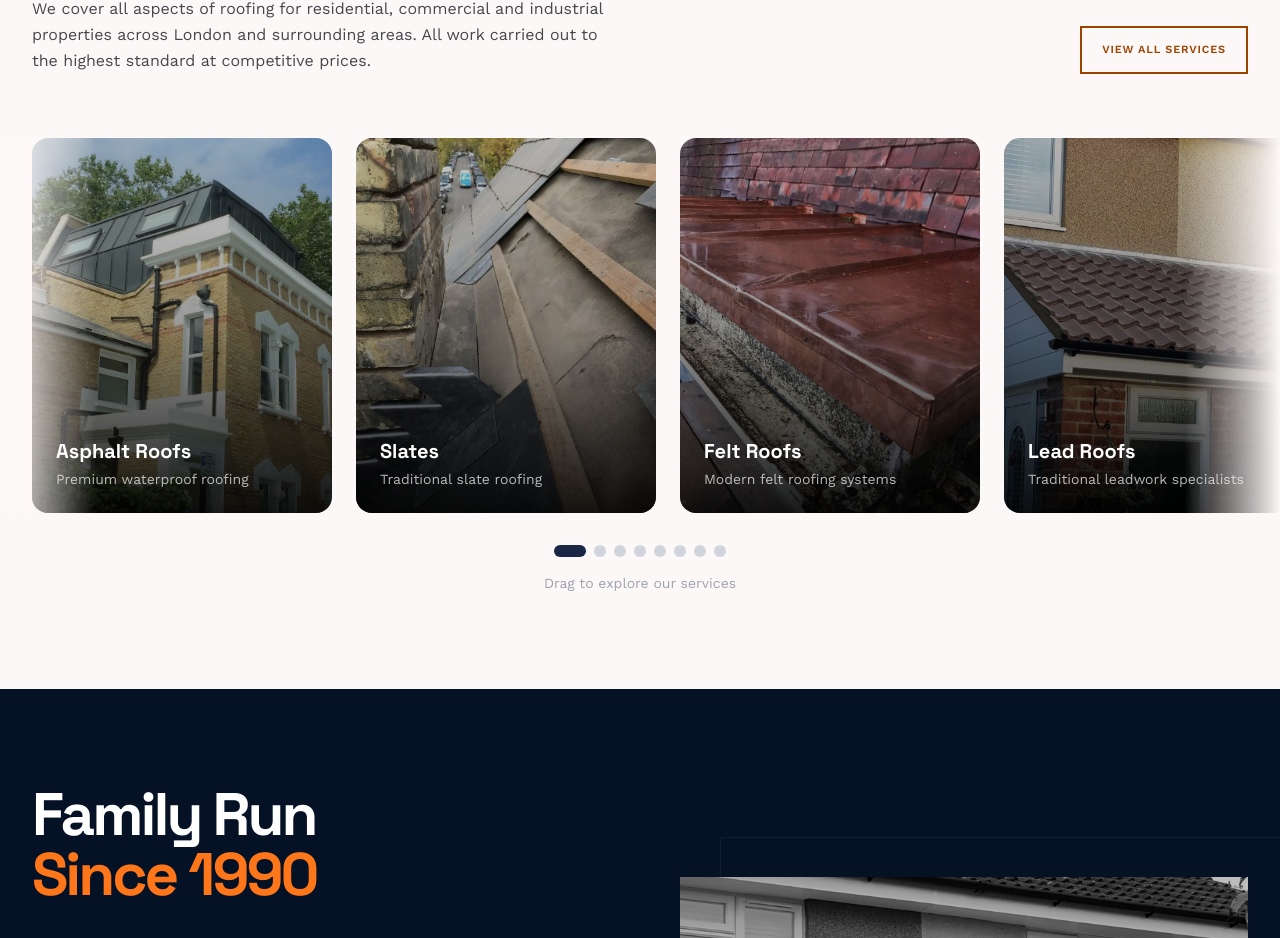
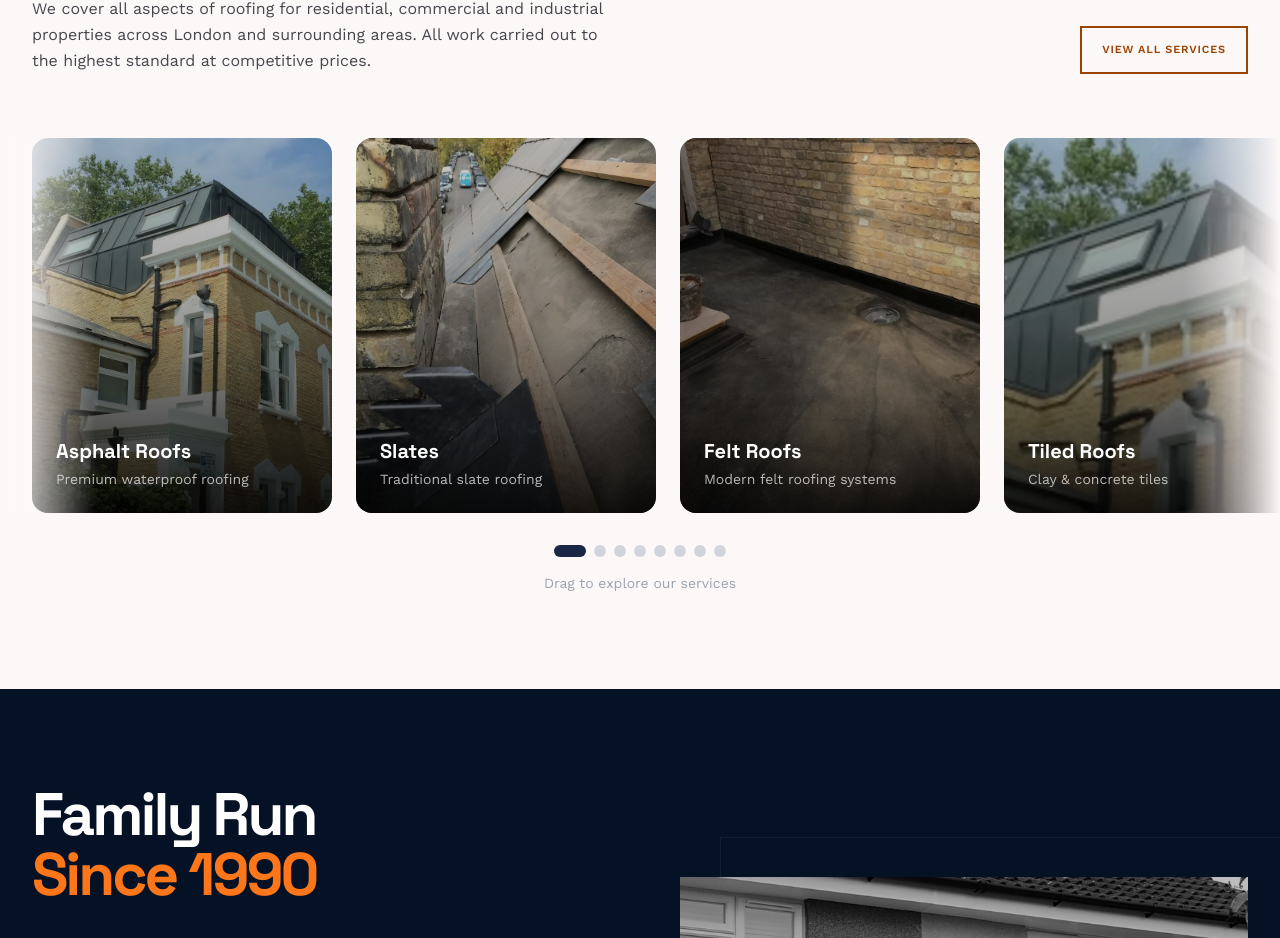
Before and after one commit to vishal-mayo/asg-roofing-website, a React (Vite) app: page / in a window 1280 px wide. Shown: the part 992-1930 px from the top of the page. Built offline with nearby package versions, Linux system fonts and the light colour scheme; the HTML template or start-up script is replaced by a standard one.

Commit message:
Update services: fix felt image, add tiled roofs, remove guttering repairs
- Changed Felt Roofs image from asg-felt-03.avif to asg-felt-01.avif
- Added new Tiled Roofs service with asg-tile-01.avif
- Removed Guttering & Repairs service (consolidated into UPVC)

```diff
--- a/src/components/Services.jsx
+++ b/src/components/Services.jsx
@@ -23,8 +23,16 @@ const servicesData = [
     title: 'Felt Roofs',
     shortDesc: 'Modern felt roofing systems',
     fullDesc: 'High performance felt roofing systems installed by our specialist team. Ideal for garages, sheds, extensions and flat roofs. We use only premium materials with long guarantees.',
-    image: '/images/portfolio/high-performance-felt/asg-felt-03.avif',
+    image: '/images/portfolio/high-performance-felt/asg-felt-01.avif',
     features: ['Cost effective', 'Quick installation', '20+ year guarantee', 'Versatile applications']
+  },
+  {
+    id: 'tiled-roofs',
+    title: 'Tiled Roofs',
+    shortDesc: 'Clay & concrete tiles',
+    fullDesc: 'Traditional clay and concrete tile roofing for pitched roofs. We install new tiled roofs and repair existing ones, matching tiles perfectly for seamless extensions and repairs.',
+    image: '/images/portfolio/tiled-roofs/asg-tile-01.avif',
+    features: ['50+ year lifespan', 'Weather resistant', 'Various styles & colours', 'Traditional appearance']
   },
   {
     id: 'lead-roofing',
@@ -50,14 +58,7 @@ const servicesData = [
     image: '/images/portfolio/upvc-fascia-guttering/asg-upvc-01.avif',
     features: ['Maintenance free', '20 year guarantee', 'Various colours', 'Full replacement service']
   },
-  {
-    id: 'guttering-repairs',
-    title: 'Guttering & Repairs',
-    shortDesc: 'Emergency repairs & maintenance',
-    fullDesc: 'We offer comprehensive guttering and roof repair services. From minor leaks to major storm damage, our experienced team can handle all types of repairs quickly and efficiently.',
-    image: '/images/portfolio/upvc-fascia-guttering/asg-upvc-02.avif',
-    features: ['Rapid response', 'All roof types', 'Insurance work', 'Free quotes']
-  },
+
   {
     id: 'drone',
     title: 'Drone Surveys',
```
